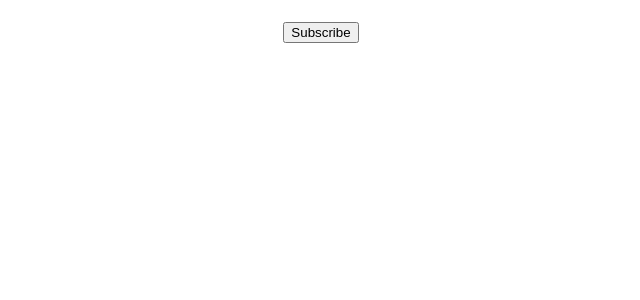
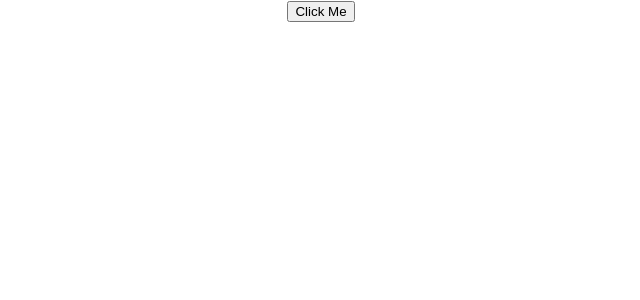
Before and after one commit to shivarajkulal/ReactJS_Tutorial, a React (Create React App) app: page / in a window 1280 px wide. Shown: the top 300 px of the page, without its empty margins (319-959 px from the left). Built offline with nearby package versions, Linux system fonts and the light colour scheme.

Commit message:
Event & Event Binding

```diff
--- a/src/App.js
+++ b/src/App.js
@@ -1,11 +1,11 @@
 import "./App.css";
+import ClassClick from "./components/ClassClick";
 
-import Message from "./components/Message.js";
 
 function App() {
   return (
     <div className="App">
-      <Message />
+      <ClassClick/>
     </div>
   );
 }
--- /dev/null
+++ b/src/components/ClassClick.js
@@ -0,0 +1,17 @@
+import React, { Component } from "react";
+
+class ClassClick extends Component {
+  clickHandler() {
+    console.log("Clicked the button");
+  }
+
+  render() {
+    return (
+      <div>
+        <button onClick={this.clickHandler}>Click Me</button>
+      </div>
+    );
+  }
+}
+
+export default ClassClick;
```
Also changed, not shown: src/components/EventBinding.js (added, +87 -0 lines).
